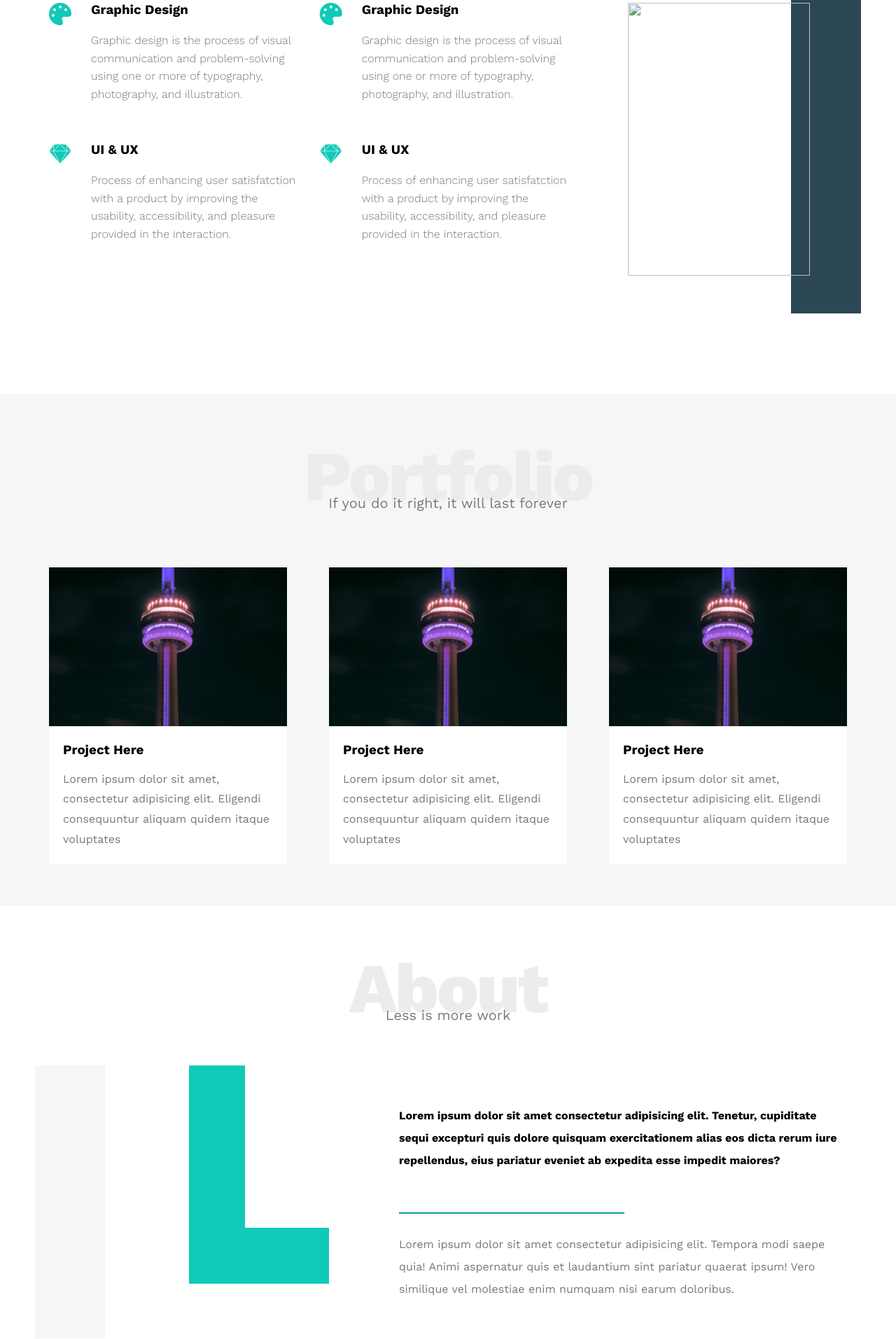
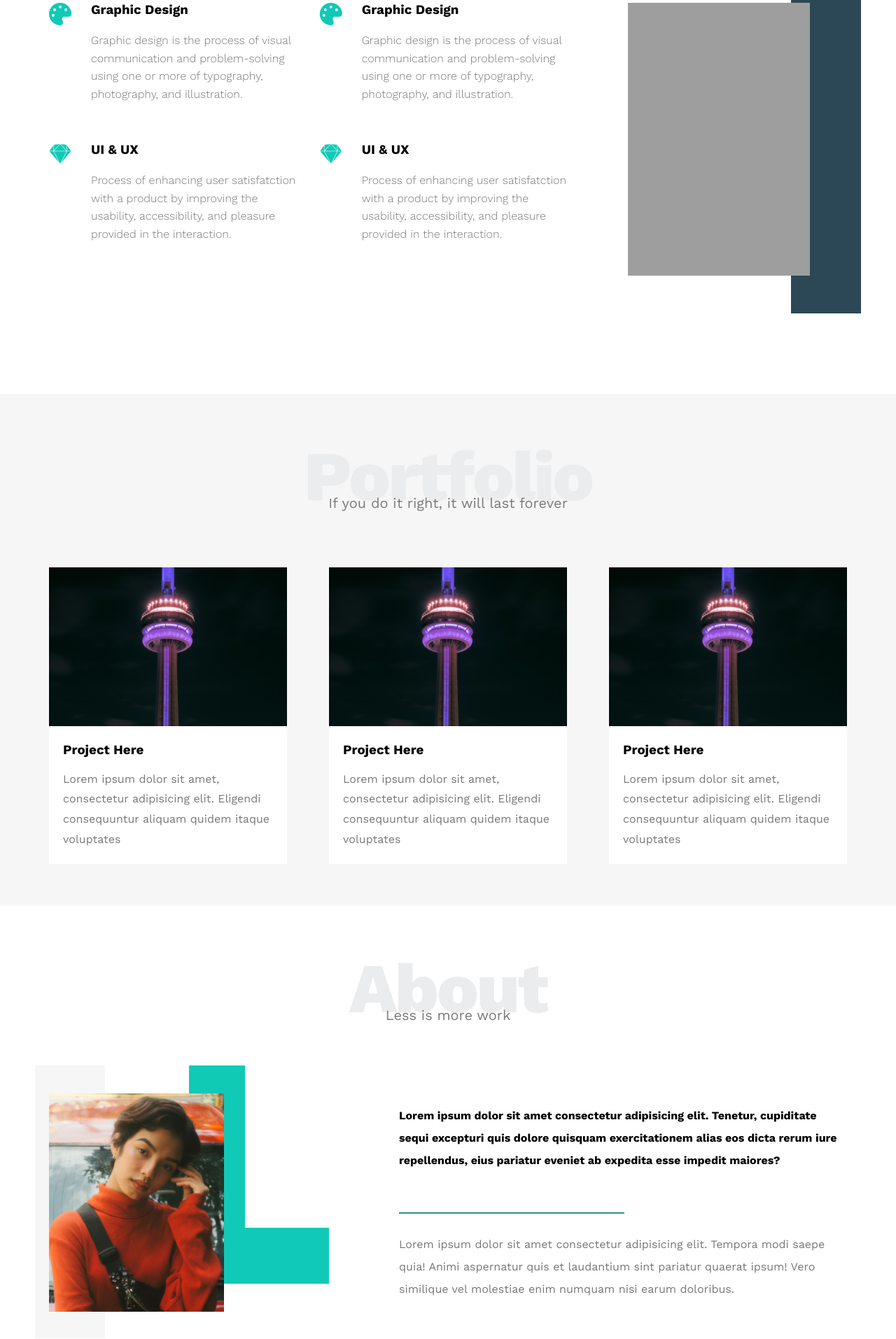
Before and after one commit to Badhmane/TemplateOne, a plain HTML site: page index.html in a window 1280 px wide. Shown: the part 1432-3346 px from the top of the page at 70% size. Drawn offline with nearby package versions, Linux system fonts and the light colour scheme; the site is published under a folder, as on GitHub Pages, so addresses that start at the root find nothing.

Commit message:
Update index.html

```diff
--- a/index.html
+++ b/index.html
@@ -121,7 +121,7 @@
                 </div>
                 <div class="col">
                     <div class="image image-column">
-                        <img src="/imges/srv1.jpg" alt="">
+                        <img src="imges/srv1.jpg" alt="">
                     </div>
                 </div>
             </div>
@@ -166,7 +166,7 @@
             <p>Less is more work</p>
             <div class="about-content">
                 <div class="image">
-                    <img src="/imges/srv2.jpg" alt="">
+                    <img src="imges/srv2.jpg" alt="">
                 </div>
                 <div class="text">
                     <p>Lorem ipsum dolor sit amet consectetur adipisicing elit. Tenetur, cupiditate sequi excepturi quis dolore quisquam exercitationem alias eos dicta rerum iure repellendus, eius pariatur eveniet ab expedita esse impedit maiores?</p>
```
